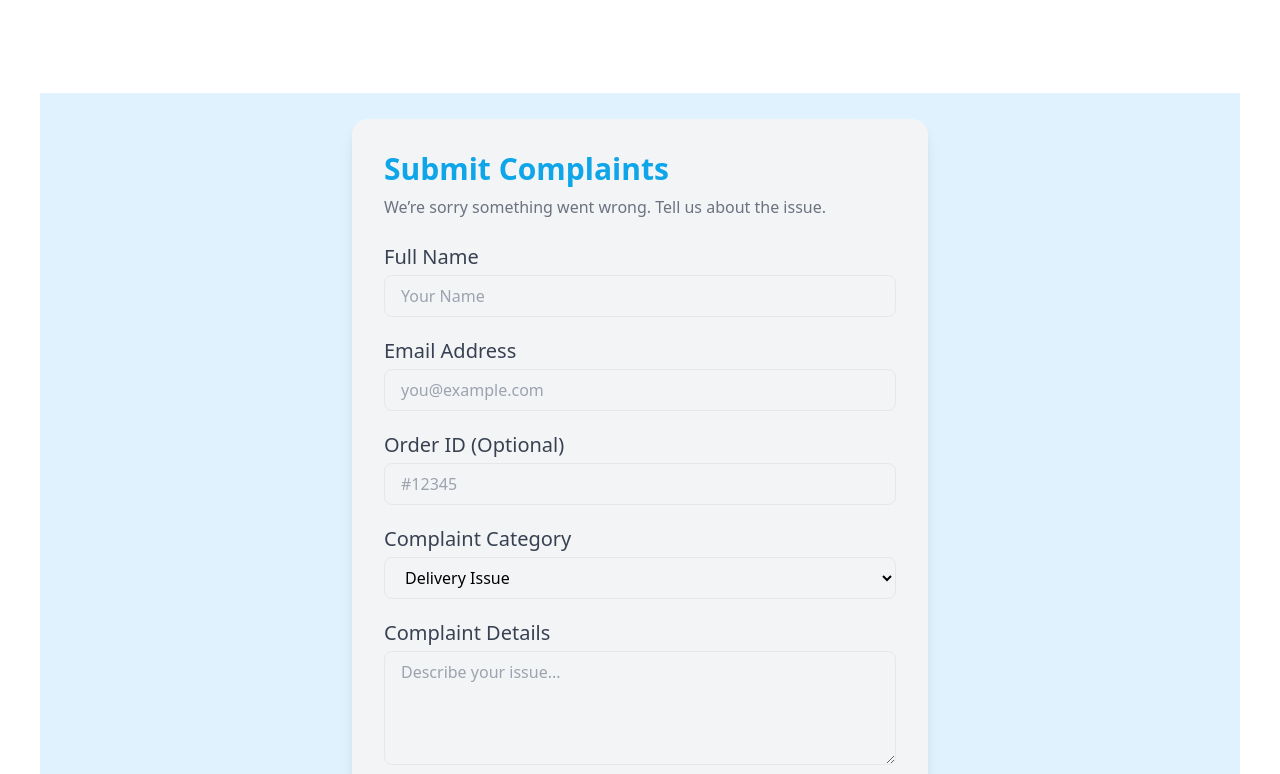
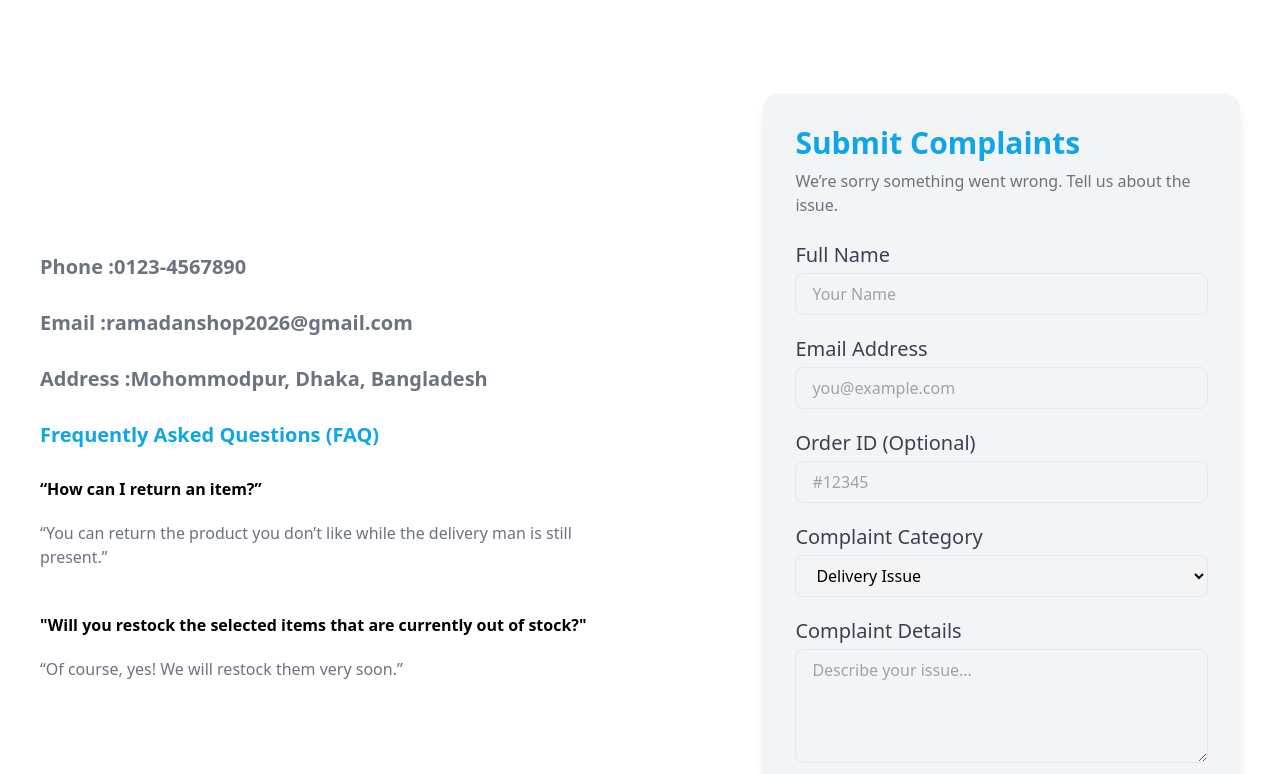
Before and after one commit to mdnayemurrashid07/ramadan_shop, a website: page index.html in a window 1280 px wide. Shown: the part 3487-4261 px from the top of the page. Drawn offline with nearby package versions, Linux system fonts and the light colour scheme.

Commit message:
complaint part done

```diff
--- a/index.html
+++ b/index.html
@@ -565,9 +565,20 @@
 </section>
 
 <section class="py-12 px-10 bg-white">
-  <div class="min-h-screen bg-sky-100 flex items-center justify-center">
-  <div class="w-full max-w-xl bg-gray-100 shadow-lg rounded-2xl p-8">
-    <h1 class="text-3xl font-semibold text-gray-800 mb-2 text-sky-500">Submit Complaints</h1>
+  <div>
+    <div class="  flex items-center justify-center gap-40">
+    <div class=" flex flex-col gap-5">
+    <p class="text-xl font-semibold mb-2 text-gray-500">Phone :0123-4567890</p>
+    <p class="text-xl font-semibold mb-2 text-gray-500">Email :ramadanshop2026@gmail.com</p>
+    <p class="text-xl font-semibold mb-2 text-gray-500">Address :Mohommodpur, Dhaka, Bangladesh</p>
+    <h1 class="text-xl font-bold mb-2 text-sky-500">Frequently Asked Questions (FAQ)</h1>
+    <h2 class=" font-bold">“How can I return an item?”</h2>
+    <p class="text-gray-500 mb-6">“You can return the product you don’t like while the delivery man is still present.”</p>
+    <h2 class=" font-bold">"Will you restock the selected items that are currently out of stock?"</h2>
+    <p class="text-gray-500 mb-6">“Of course, yes! We will restock them very soon.”</p>
+      </div>
+    <div class=" bg-gray-100 shadow-lg rounded-2xl p-8">
+    <h1 class="text-3xl font-semibold mb-2 text-sky-500">Submit Complaints</h1>
     <p class="text-gray-500 mb-6">We’re sorry something went wrong. Tell us about the issue.</p>
     <form class="space-y-5">
       <div>
@@ -619,6 +630,7 @@
         Submit Complaint
       </button>
     </form>
+    </div>
     </div>
    </div>
 </section>
```
Lines whose indentation alone changed are shown as unchanged.
